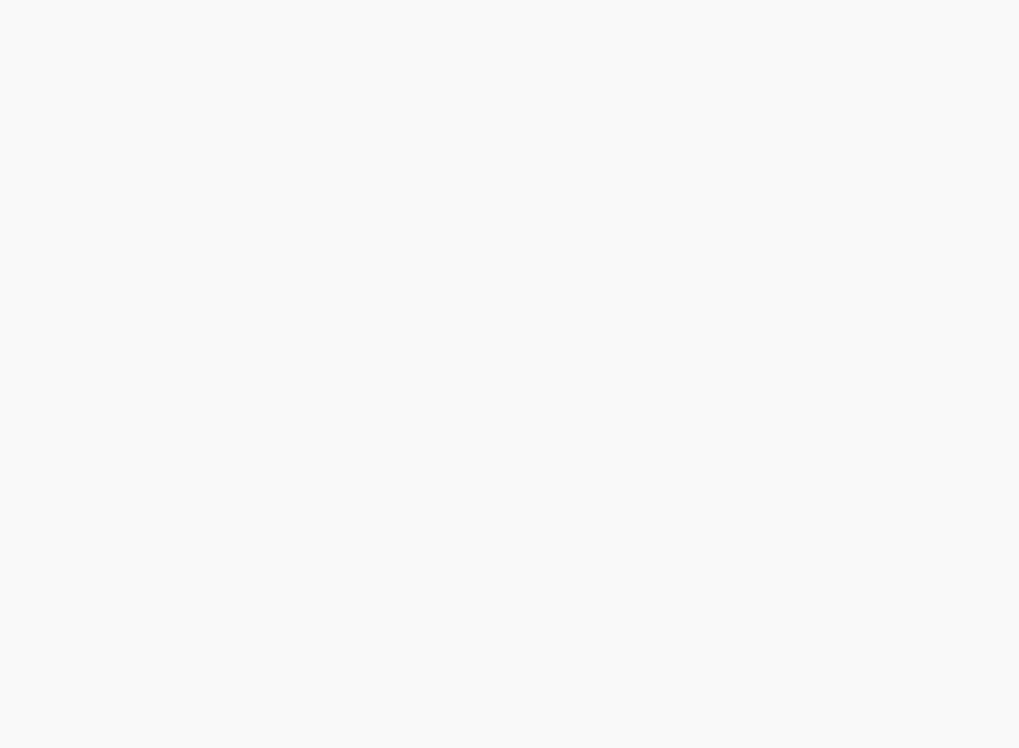
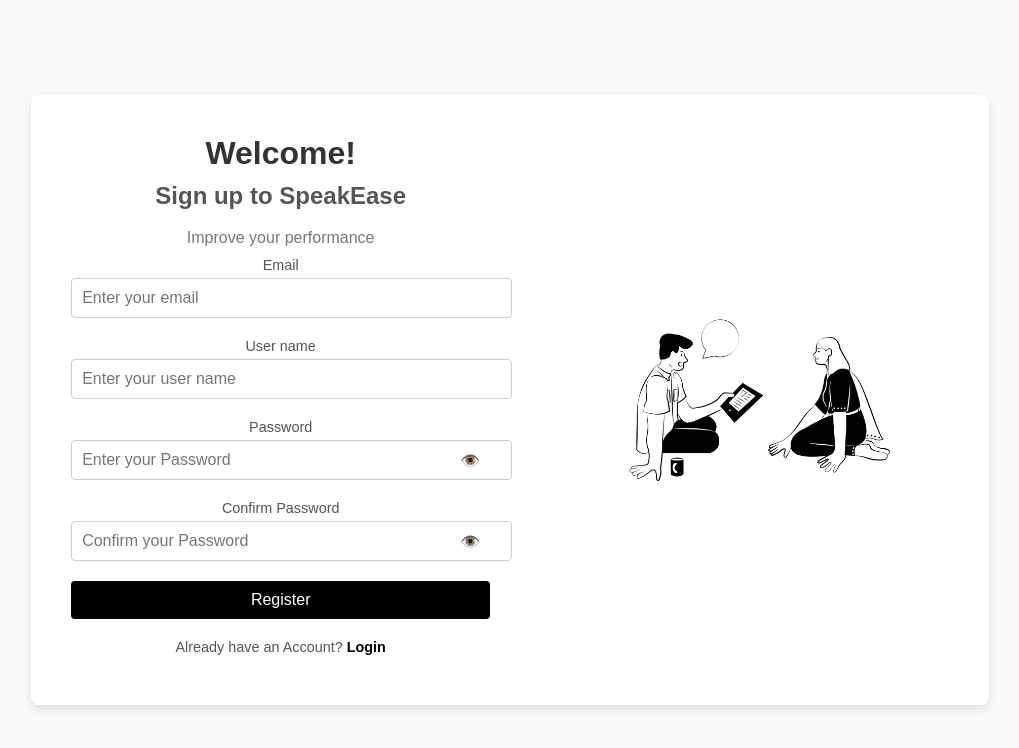
Before and after one commit to OrelShai/SpeakEase, a React (Create React App) app in the folder speakease-frontend/: page /register in a window 1280 px wide. Before the commit this address had no page. Shown: the top 748 px of the page, without its empty margins (10-1029 px from the left). Built offline with nearby package versions, Linux system fonts and the light colour scheme.

Commit message:
create static register screen

```diff
--- a/speakease-frontend/src/App.js
+++ b/speakease-frontend/src/App.js
@@ -2,6 +2,7 @@
 import { BrowserRouter as Router, Route, Routes } from 'react-router-dom';
 import './App.css';
 import LoginPage from './pages/LoginPage';
+import RegisterPage from './pages/RegisterPage';
 
 function App() {
   return (
@@ -9,6 +10,7 @@
       <div className="App">
         <Routes>
           <Route path="/login" element={<LoginPage />} />
+          <Route path="/register" element={<RegisterPage />} />
         </Routes>
       </div>
     </Router>
--- /dev/null
+++ b/speakease-frontend/src/pages/RegisterPage.css
@@ -0,0 +1,131 @@
+/* General Styles */
+body {
+    font-family: Arial, sans-serif;
+    margin: 0;
+    padding: 0;
+    background-color: #f9f9f9;
+    display: flex;
+    justify-content: center;
+    align-items: center;
+    height: 100vh;
+}
+
+/* Main Container */
+.register-container {
+    display: flex;
+    flex-direction: row;
+    justify-content: space-between;
+    align-items: center;
+    width: 80%;
+    max-width: 1200px;
+    background-color: #fff;
+    box-shadow: 0 4px 8px rgba(0, 0, 0, 0.1);
+    border-radius: 8px;
+    overflow: hidden;
+}
+
+/* Register Box */
+.register-box {
+    flex: 1;
+    padding: 40px;
+}
+
+/* Titles */
+h1 {
+    font-size: 2rem;
+    margin: 0;
+    color: #333;
+}
+
+h2 {
+    font-size: 1.5rem;
+    margin-top: 10px;
+    color: #555;
+}
+
+p {
+    margin: 10px 0;
+    color: #777;
+}
+
+/* Input Groups */
+.input-group {
+    margin-bottom: 20px;
+}
+
+label {
+    display: block;
+    font-size: 0.9rem;
+    margin-bottom: 5px;
+    color: #555;
+}
+
+input[type="text"],
+input[type="email"],
+input[type="password"] {
+    width: 100%;
+    padding: 10px;
+    border: 1px solid #ccc;
+    border-radius: 4px;
+    font-size: 1rem;
+}
+
+/* Password Toggle */
+.password-wrapper {
+    position: relative;
+}
+
+.toggle-password {
+    position: absolute;
+    right: 10px;
+    top: 50%;
+    transform: translateY(-50%);
+    cursor: pointer;
+}
+
+/* Register Button */
+.register-button {
+    width: 100%;
+    padding: 10px;
+    background-color: black;
+    color: white;
+    border: none;
+    border-radius: 4px;
+    font-size: 1rem;
+    cursor: pointer;
+}
+
+.register-button:hover {
+    background-color: #333;
+}
+
+/* Login Link */
+.login-link {
+    text-align: center;
+    margin-top: 20px;
+    font-size: 0.9rem;
+    color: #555;
+}
+
+.login-link a {
+    color: black;
+    text-decoration: none;
+}
+
+.login-link a:hover {
+    text-decoration: underline;
+}
+
+/* Illustration */
+.illustration {
+    flex: 1;
+    display: flex;
+    justify-content: center;
+    align-items: center;
+    padding: 20px;
+}
+
+.illustration img {
+    max-width: 100%;
+    height: auto;
+}
--- /dev/null
+++ b/speakease-frontend/src/pages/RegisterPage.js
@@ -0,0 +1,70 @@
+import React, { useState } from "react";
+import { Link } from "react-router-dom";
+import "./RegisterPage.css";
+
+const RegisterPage = () => {
+  const [passwordVisible, setPasswordVisible] = useState(false);
+  const [confirmPasswordVisible, setConfirmPasswordVisible] = useState(false);
+
+  return (
+    <div className="register-container">
+      <div className="register-box">
+        <h1>Welcome!</h1>
+        <h2>Sign up to SpeakEase</h2>
+        <p>Improve your performance</p>
+
+        <form>
+          <div className="input-group">
+            <label htmlFor="email">Email</label>
+            <input type="email" id="email" placeholder="Enter your email" />
+          </div>
+
+          <div className="input-group">
+            <label htmlFor="username">User name</label>
+            <input type="text" id="username" placeholder="Enter your user name" />
+          </div>
+
+          <div className="input-group">
+            <label htmlFor="password">Password</label>
+            <div className="password-wrapper">
+              <input
+                type={passwordVisible ? "text" : "password"}
+                id="password"
+                placeholder="Enter your Password"
+              />
+              <span className="toggle-password" onClick={() => setPasswordVisible(!passwordVisible)}>
+                {passwordVisible ? "🙈" : "👁️"}
+              </span>
+            </div>
+          </div>
+
+          <div className="input-group">
+            <label htmlFor="confirm-password">Confirm Password</label>
+            <div className="password-wrapper">
+              <input
+                type={confirmPasswordVisible ? "text" : "password"}
+                id="confirm-password"
+                placeholder="Confirm your Password"
+              />
+              <span className="toggle-password" onClick={() => setConfirmPasswordVisible(!confirmPasswordVisible)}>
+                {confirmPasswordVisible ? "🙈" : "👁️"}
+              </span>
+            </div>
+          </div>
+
+          <button type="submit" className="register-button">Register</button>
+        </form>
+
+        <p className="login-link">
+          Already have an Account? <Link to="/login"><b>Login</b></Link>
+        </p>
+      </div>
+
+      <div className="illustration">
+        <img src="/images/small-team-discussing-ideas-2194220-0.png" alt="Illustration of people talking" />
+      </div>
+    </div>
+  );
+};
+
+export default RegisterPage;
```
